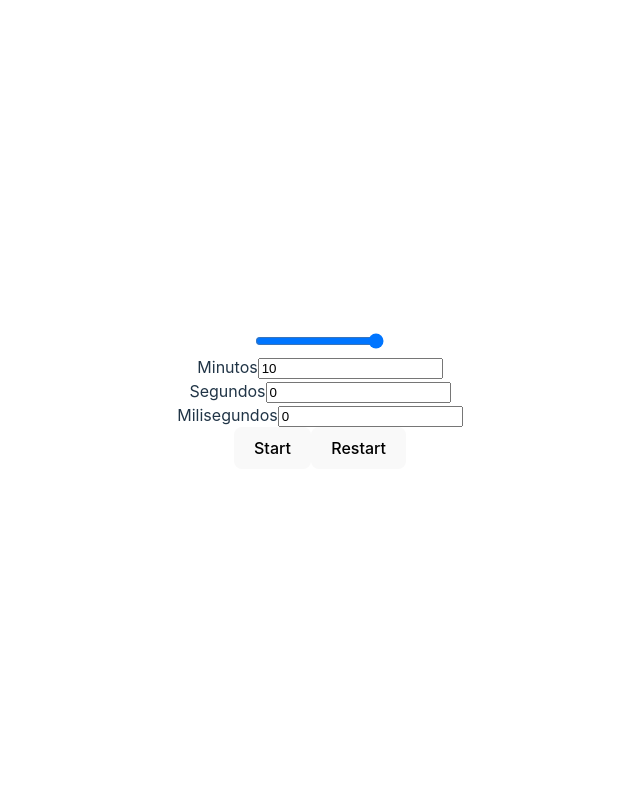
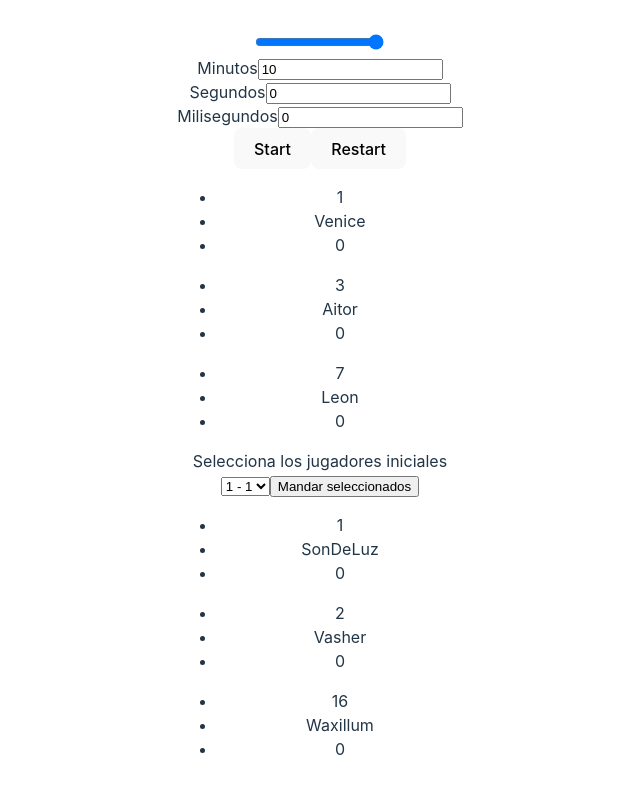
Before and after one commit to JonGonzalezSandoval/Proyecto_Front_Basket_Hodeia, a React (Vite) app: page /refereeMatch in a window 1280 px wide. Shown: the top 794 px of the page, without its empty margins (320-960 px from the left). Built offline with nearby package versions, Linux system fonts and the light colour scheme.

Commit message:
Quitar constantes en el refereescreen, refereelist hecho y lógica partidos en el main

```diff
--- a/package.json
+++ b/package.json
@@ -17,7 +17,8 @@
     "react": "^18.2.0",
     "react-calendar": "^4.6.1",
     "react-dom": "^18.2.0",
-    "react-router-dom": "^6.20.1"
+    "react-router-dom": "^6.20.1",
+    "socket.io-client": "^4.7.2"
   },
   "devDependencies": {
     "@types/react": "^18.2.37",
--- a/src/App.tsx
+++ b/src/App.tsx
@@ -1,4 +1,3 @@
-import { useEffect, useState } from "react";
 import "./App.css";
 import { BrowserRouter, Route, Routes } from "react-router-dom";
 import MainScreen from "./components/mainScreen/MainScreen";
--- a/src/components/mainScreen/MainScreen.tsx
+++ b/src/components/mainScreen/MainScreen.tsx
@@ -11,8 +11,8 @@ interface TLeague {
 
 export default function MainScreen(){
     const [selectedLeague, setSelectedLeague] = useState<string|null>(null)
-    // const []
     const [allLeagues, setAllLeagues] = useState<TLeague[] | null>(null)
+    const [chosendate, setChosenDate] = useState(null)
 
 
 
@@ -38,6 +38,9 @@ export default function MainScreen(){
                 ))}
             </select>
             <MyCalendar />
+            <div>
+
+            </div>
         </>
         :
         <span>
--- a/src/components/refereeScreenManagement/RefereeScreenManagement.tsx
+++ b/src/components/refereeScreenManagement/RefereeScreenManagement.tsx
@@ -1,28 +1,168 @@
-import { useState } from "react"
+import { useState } from "react";
 import MatchTimer from "../matchTimer/MatchTimer";
+import { useParams } from "react-router-dom";
 
-export default function RefereeScreenManagement(){
-    const [timer, setTimer] = useState();
+interface TPlayer {
+  id: string;
+  nombre: string;
+  apellido: string;
+  dorsal: string;
+  puntosPartido: number;
+  faltasPartido: number;
+}
 
+interface TProp {
+  matchID: string;
+}
 
-    function handlePointScored(){
+const listaJugadoresLocal: TPlayer[] = [
+  {
+    id: "primero",
+    nombre: "Venice",
+    apellido: "Lobato",
+    dorsal: "1",
+    puntosPartido: 0,
+    faltasPartido: 0,
+  },
+  {
+    id: "Segundo",
+    nombre: "Aitor",
+    apellido: "Meandros",
+    dorsal: "3",
+    puntosPartido: 0,
+    faltasPartido: 0,
+  },
+  {
+    id: "tercero",
+    nombre: "Leon",
+    apellido: "Ramirez",
+    dorsal: "7",
+    puntosPartido: 0,
+    faltasPartido: 0,
+  },
+];
 
-    }
+const listaJugadoresAway: TPlayer[] = [
+  {
+    id: "Agua",
+    nombre: "SonDeLuz",
+    apellido: "El Audaz",
+    dorsal: "1",
+    puntosPartido: 0,
+    faltasPartido: 0,
+  },
+  {
+    id: "Fuego",
+    nombre: "Vasher",
+    apellido: "Pacifico",
+    dorsal: "2",
+    puntosPartido: 0,
+    faltasPartido: 0,
+  },
+  {
+    id: "Tierra",
+    nombre: "Waxillum",
+    apellido: "Ladrian",
+    dorsal: "16",
+    puntosPartido: 0,
+    faltasPartido: 0,
+  },
+];
 
-    function handleChangePlayer(){
+export default function RefereeScreenManagement() {
+  const [timer, setTimer] = useState();
+  const { matchID } = useParams();
+  const [localTeamPlayers, setLocalTeamPlayers] = useState<TPlayer[] | null>(
+    listaJugadoresLocal
+  );
+  const [localFieldPlayers, setLocalFieldPlayers] = useState<TPlayer[] | null>(
+    null
+  );
+  const [awayTeamPlayers, setAwayTeamPlayers] = useState<TPlayer[] | null>(
+    listaJugadoresAway
+  );
+  const [awayFieldPlayers, setAwayFieldPlayers] = useState<TPlayer[] | null>(
+    null
+  );
 
-    }
+  function getPlayers() {
+    fetch(`${matchID}`)
+      .then((res) => res.json())
+      .then((res) => console.log(res));
+  }
 
-    function handleFinish(){
+  function handlePointScored() {}
 
-    }
+  function handleChangePlayer() {}
 
-    return(
+  function handleFinish() {}
+
+  return (
+    <>
+      <MatchTimer />
+      {localTeamPlayers !== null && awayTeamPlayers !== null ? (
         <>
-            <MatchTimer/>
-            {/* <Posesion/> */}
+          <div>
+            {localTeamPlayers.map((player) => (
+              <div>
+                <ul>
+                  <li>{player.dorsal}</li>
+                  <li>{player.nombre}</li>
+                  <li>{player.puntosPartido}</li>
+                </ul>
+              </div>
+            ))}
+          </div>
+          <div>
+            {localFieldPlayers != null ? (
+              <>
+                {localFieldPlayers.map((player) => (
+                  <div>
+                    <ul>
+                      <li>{player.dorsal}</li>
+                      <li>1</li>
+                      <li>2</li>
+                      <li>3</li>
+                      <li>{player.faltasPartido}</li>
+                    </ul>
+                  </div>
+                ))}
+              </>
+            ) : (
+              <>
+                <span>Selecciona los jugadores iniciales</span>
+                <div>
+                  <form action="">
+                    <select name="inicioLocal" id="">
+                      {localTeamPlayers.map((player) => (
+                        <option
+                          value={player.id}
+                        >{`${player.dorsal} - ${player.dorsal}`}</option>
+                      ))}
+                    </select>
+                    <input type="submit" value="Mandar seleccionados"/>
+                  </form>
+                </div>
+              </>
+            )}
+          </div>
+          <div>
+            {awayTeamPlayers.map((player) => (
+              <div>
+                <ul>
+                  <li>{player.dorsal}</li>
+                  <li>{player.nombre}</li>
+                  <li>{player.puntosPartido}</li>
+                </ul>
+              </div>
+            ))}
+          </div>
         </>
-    )
-
-
+      ) : (
+        <div>
+          <span>Loading Match...</span>
+        </div>
+      )}
+    </>
+  );
 }
```
Also changed, not shown: 1 other file (tests, documents, lock files or other folders).
